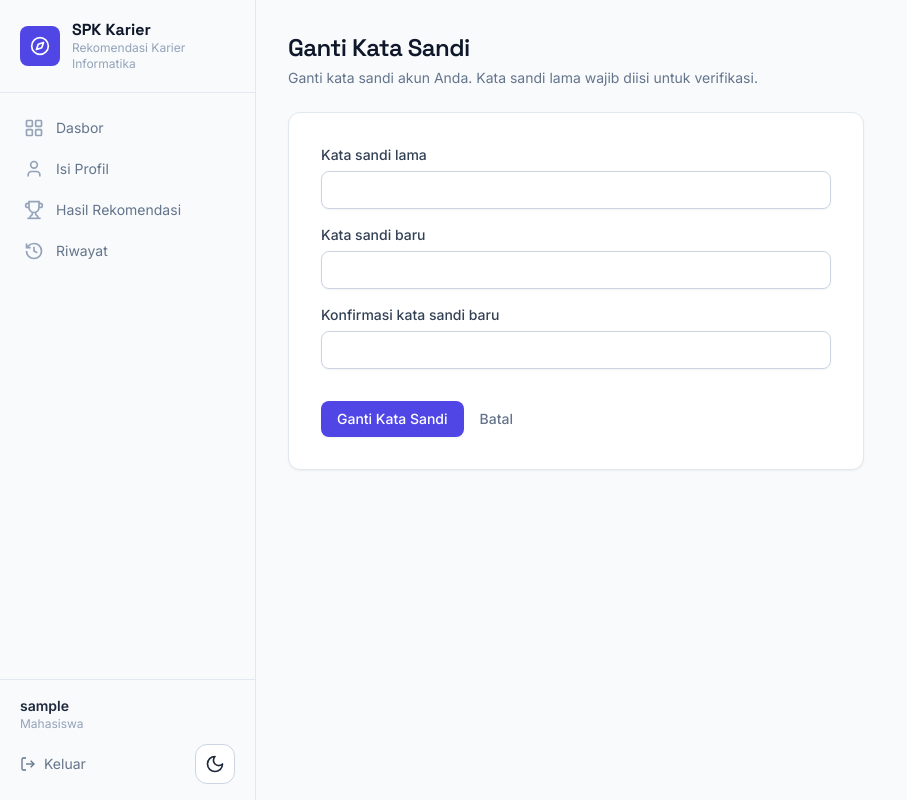
After one commit to senshiner/spk-karir, a Flask app: page /ganti-sandi in a window 1280 px wide. The commit adds this page. Shown: the whole page, without its empty margins (0-907 px from the left). Run offline with Flask 3, Linux system fonts and the light colour scheme; the visitor is signed in with stand-in values (Sample User, id 1); some libraries are stand-ins or nearby versions.

Commit message:
feat: kata sandi sementara saat reset dan ganti kata sandi mandiri

```diff
--- a/app/__init__.py
+++ b/app/__init__.py
@@ -2,8 +2,8 @@
 import os
 
 from dotenv import load_dotenv
-from flask import Flask
-from flask_login import LoginManager
+from flask import Flask, redirect, request, url_for
+from flask_login import LoginManager, current_user
 from flask_sqlalchemy import SQLAlchemy
 
 db = SQLAlchemy()
@@ -39,6 +39,20 @@ def create_app():
     app.register_blueprint(admin_bp, url_prefix="/admin")
     app.register_blueprint(spk_bp)
 
+    @app.before_request
+    def _wajib_ganti_sandi():
+        # Mahasiswa yang kata sandinya baru direset admin hanya boleh
+        # membuka halaman ganti sandi (dan logout) sampai ia menetapkan
+        # kata sandi pilihannya sendiri.
+        if (
+            current_user.is_authenticated
+            and current_user.role == "mahasiswa"
+            and current_user.wajib_ganti_sandi
+            and request.endpoint
+            not in (None, "auth.ganti_sandi", "auth.logout", "static")
+        ):
+            return redirect(url_for("auth.ganti_sandi"))
+
     with app.app_context():
         db.create_all()
 
--- a/app/auth/forms.py
+++ b/app/auth/forms.py
@@ -1,6 +1,6 @@
 from flask_wtf import FlaskForm
 from wtforms import PasswordField, StringField, SubmitField
-from wtforms.validators import DataRequired, Length
+from wtforms.validators import DataRequired, EqualTo, Length
 
 
 class LoginForm(FlaskForm):
@@ -41,3 +41,30 @@ class RegisterForm(FlaskForm):
         ],
     )
     submit = SubmitField("Daftar")
+
+
+class ChangePasswordForm(FlaskForm):
+    """Ganti kata sandi oleh pengguna yang sedang login."""
+
+    kata_sandi_lama = PasswordField(
+        "Kata sandi lama",
+        validators=[DataRequired(message="Kata sandi lama wajib diisi.")],
+    )
+    kata_sandi_baru = PasswordField(
+        "Kata sandi baru",
+        validators=[
+            DataRequired(message="Kata sandi baru wajib diisi."),
+            Length(min=6, message="Kata sandi minimal 6 karakter."),
+        ],
+    )
+    konfirmasi = PasswordField(
+        "Konfirmasi kata sandi baru",
+        validators=[
+            DataRequired(message="Konfirmasi kata sandi wajib diisi."),
+            EqualTo(
+                "kata_sandi_baru",
+                message="Konfirmasi tidak sama dengan kata sandi baru.",
+            ),
+        ],
+    )
+    submit = SubmitField("Ganti Kata Sandi")
--- a/app/auth/routes.py
+++ b/app/auth/routes.py
@@ -3,7 +3,7 @@ from flask_login import current_user, login_required, login_user, logout_user
 
 from app import db
 from app.auth import bp
-from app.auth.forms import LoginForm, RegisterForm
+from app.auth.forms import ChangePasswordForm, LoginForm, RegisterForm
 from app.models import User
 
 
@@ -51,3 +51,29 @@ def logout():
     logout_user()
     flash("Anda sudah keluar.", "info")
     return redirect(url_for("auth.login"))
+
+
+@bp.route("/ganti-sandi", methods=["GET", "POST"])
+@login_required
+def ganti_sandi():
+    form = ChangePasswordForm()
+    if form.validate_on_submit():
+        if not current_user.check_password(form.kata_sandi_lama.data):
+            form.kata_sandi_lama.errors.append("Kata sandi lama salah.")
+        elif form.kata_sandi_baru.data == form.kata_sandi_lama.data:
+            form.kata_sandi_baru.errors.append(
+                "Kata sandi baru harus berbeda dari kata sandi lama."
+            )
+        else:
+            current_user.set_password(form.kata_sandi_baru.data)
+            current_user.wajib_ganti_sandi = False
+            db.session.commit()
+            flash("Kata sandi berhasil diganti.", "success")
+            if current_user.role == "admin":
+                return redirect(url_for("admin.dashboard"))
+            return redirect(url_for("spk.index"))
+    return render_template(
+        "auth/ganti_sandi.html",
+        form=form,
+        wajib=current_user.wajib_ganti_sandi,
+    )
--- a/app/models.py
+++ b/app/models.py
@@ -15,6 +15,9 @@ class User(UserMixin, db.Model):
     password_hash = db.Column(db.String(255), nullable=False)
     role = db.Column(db.String(20), nullable=False, default="mahasiswa")
     nama = db.Column(db.String(120))
+    # True setelah kata sandi direset admin: mahasiswa wajib mengganti
+    # kata sandi sementaranya sendiri sebelum memakai sistem lagi.
+    wajib_ganti_sandi = db.Column(db.Boolean, nullable=False, default=False)
 
     def set_password(self, password):
         self.password_hash = generate_password_hash(password)
--- a/app/templates/admin/user_reset.html
+++ b/app/templates/admin/user_reset.html
@@ -1,7 +1,7 @@
 {% extends "base.html" %}
 {% block title %}Reset Kata Sandi{% endblock %}
 {% block heading %}Reset Kata Sandi Mahasiswa{% endblock %}
-{% block subheading %}Tetapkan kata sandi baru untuk akun {{ user.username }} ({{ user.nama or "-" }}), lalu sampaikan kata sandi baru tersebut langsung kepada mahasiswa yang bersangkutan.{% endblock %}
+{% block subheading %}Tetapkan kata sandi sementara untuk akun {{ user.username }} ({{ user.nama or "-" }}), lalu sampaikan langsung kepada mahasiswa yang bersangkutan. Saat login berikutnya, mahasiswa wajib mengganti kata sandi sementara ini dengan kata sandi pilihannya sendiri.{% endblock %}
 {% block content %}
 <div class="card p-6 md:p-8 max-w-xl">
   <form method="post">
--- a/app/templates/admin/users.html
+++ b/app/templates/admin/users.html
@@ -1,7 +1,7 @@
 {% extends "base.html" %}
 {% block title %}Pengguna Mahasiswa{% endblock %}
 {% block heading %}Pengguna Mahasiswa{% endblock %}
-{% block subheading %}Daftar akun mahasiswa terdaftar. Kata sandi mahasiswa yang lupa direset dari halaman ini.{% endblock %}
+{% block subheading %}Daftar akun mahasiswa terdaftar. Kata sandi mahasiswa yang lupa direset dari halaman ini menjadi kata sandi sementara.{% endblock %}
 {% block content %}
 <div class="card overflow-x-auto">
   <table class="w-full text-sm">
--- /dev/null
+++ b/app/templates/auth/ganti_sandi.html
@@ -0,0 +1,30 @@
+{% extends "base.html" %}
+{% block title %}Ganti Kata Sandi{% endblock %}
+{% block heading %}Ganti Kata Sandi{% endblock %}
+{% block subheading %}{% if wajib %}Kata sandi akun Anda baru direset oleh admin. Demi keamanan, ganti kata sandi sementara tersebut dengan kata sandi pilihan Anda sendiri sebelum melanjutkan.{% else %}Ganti kata sandi akun Anda. Kata sandi lama wajib diisi untuk verifikasi.{% endif %}{% endblock %}
+{% block content %}
+<div class="card p-6 md:p-8 max-w-xl">
+  <form method="post">
+    {{ form.hidden_tag() }}
+    <div class="mb-4">
+      <label class="label" for="kata_sandi_lama">{{ form.kata_sandi_lama.label.text }}</label>
+      {{ form.kata_sandi_lama(class="input") }}
+      {% if form.kata_sandi_lama.errors %}<p class="field-error">{{ form.kata_sandi_lama.errors[0] }}</p>{% endif %}
+    </div>
+    <div class="mb-4">
+      <label class="label" for="kata_sandi_baru">{{ form.kata_sandi_baru.label.text }}</label>
+      {{ form.kata_sandi_baru(class="input") }}
+      {% if form.kata_sandi_baru.errors %}<p class="field-error">{{ form.kata_sandi_baru.errors[0] }}</p>{% endif %}
+    </div>
+    <div class="mb-8">
+      <label class="label" for="konfirmasi">{{ form.konfirmasi.label.text }}</label>
+      {{ form.konfirmasi(class="input") }}
+      {% if form.konfirmasi.errors %}<p class="field-error">{{ form.konfirmasi.errors[0] }}</p>{% endif %}
+    </div>
+    <div class="flex items-center gap-4">
+      {{ form.submit(class="btn-primary") }}
+      {% if not wajib %}<a href="{{ url_for('spk.profil') }}" class="text-sm font-medium th-muted hover:th-text-2">Batal</a>{% endif %}
+    </div>
+  </form>
+</div>
+{% endblock %}
--- a/app/templates/spk/profil.html
+++ b/app/templates/spk/profil.html
@@ -46,4 +46,10 @@
     {{ form.submit(class="btn-primary") }}
   </form>
 </div>
+
+<div class="card p-6 md:p-8 max-w-3xl mt-6">
+  <p class="font-display text-base font-semibold th-text mb-1">Keamanan Akun</p>
+  <p class="text-sm th-text-3 mb-4">Ganti kata sandi akun Anda secara berkala. Kata sandi lama diperlukan untuk verifikasi.</p>
+  <a href="{{ url_for('auth.ganti_sandi') }}" class="btn-primary">Ganti Kata Sandi</a>
+</div>
 {% endblock %}
```
Also changed, not shown: app/admin/forms.py (+4 -4 lines), app/admin/routes.py (+6 -1 lines), README.md.
